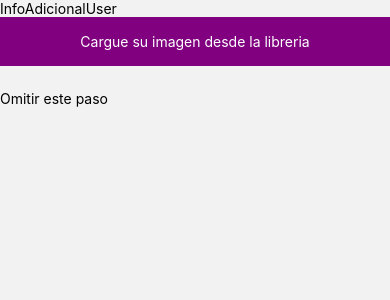
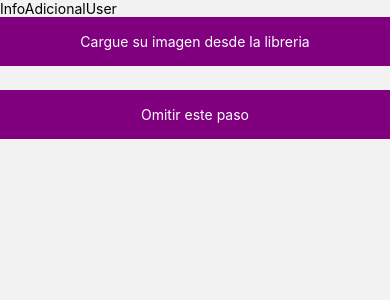
Before and after one commit to agustinc3/reactNative, a React Native app: screen /InfoAdicionalUser in a window 390 px wide. Shown: the top 300 px of the page. Built offline with nearby package versions, Linux system fonts and the light colour scheme; no server answers.

Commit message:
arreglo final image picker

```diff
--- a/src/screens/InfoAdicionalUser.js
+++ b/src/screens/InfoAdicionalUser.js
@@ -1,4 +1,4 @@
-import { Text, View , TouchableOpacity} from 'react-native'
+import { Text, View , TouchableOpacity, StyleSheet} from 'react-native'
 import React, { Component } from 'react'
 import MyImagePicker from '../components/MyImagePicker'
 import { db  } from '../firebase/config'
@@ -38,15 +38,19 @@ export default class InfoAdicionalUser extends Component {
 
             <TouchableOpacity
             onPress={() => this.actualizarDocDelUsuario()}
+            style= {styles.btn}
             >
-            <Text>
+            <Text  style = {styles.textBtn}>
                 Añadir foto de perfil
             </Text>
         </TouchableOpacity>
         : null
        }
-        <TouchableOpacity>
-            <Text>
+        <TouchableOpacity
+        style= {styles.btn}
+        onPress={()=> this.props.navigation.navigate('Login')}
+        >
+            <Text  style = {styles.textBtn}>
                 Omitir este paso
             </Text>
         </TouchableOpacity>
@@ -55,3 +59,14 @@ export default class InfoAdicionalUser extends Component {
     )
   }
 }
+const styles = StyleSheet.create({
+    btn:{
+      backgroundColor:'purple',
+      padding:16,
+      marginBottom: 24
+    },
+    textBtn:{
+        color:'white',
+        textAlign:'center'
+      }
+})
```
